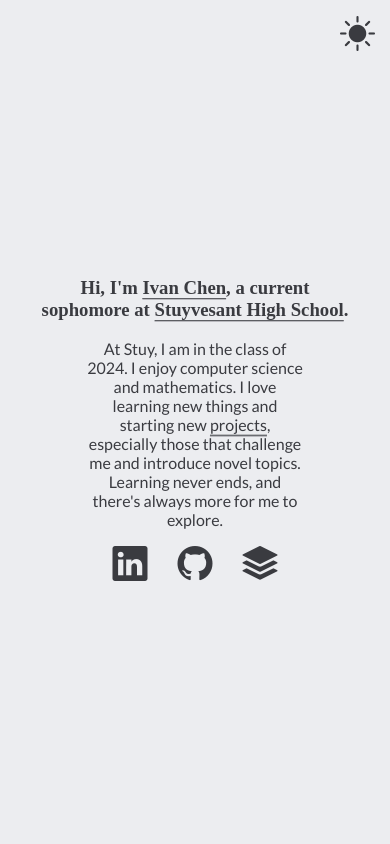
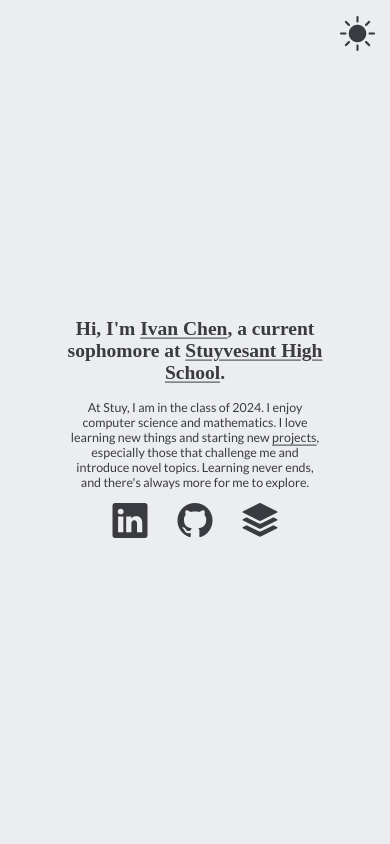
Before and after one commit to anivanchen/ivanchen.dev, a React (Create React App) app: page / in a window 390 px wide. Shown: the top 844 px of the page. Built offline with nearby package versions, Linux system fonts and the light colour scheme; a web font is replaced by a local one.

Commit message:
Made Text Size Responsive

```diff
--- a/src/App.css
+++ b/src/App.css
@@ -96,8 +96,6 @@ html, body {
 }
 .opening-wrapper {
     height: 100vh;
-    margin-left: 15%;
-    margin-right: 15%;
 }
 .opening-container {
     position: absolute;
@@ -108,8 +106,8 @@ html, body {
     text-align: center;
 }
 .text-container {
-    margin-left: 10%;
-    margin-right: 10%;
+    margin-left: 15%;
+    margin-right: 15%;
 }
 .text-container#gallery {
     padding: 10px;
@@ -131,7 +129,6 @@ html, body {
     margin-bottom: 30px;
 }
 .gallery-wrapper p {
-    font-family: 'Lato';
     padding-bottom: 12px;
     animation: fadein 200ms linear 0ms 1;
 }
@@ -170,21 +167,22 @@ a.tech-link {
 }
 button {
     background-color: transparent;
-    background-repeat:no-repeat;
+    background-repeat: no-repeat;
     border: none;
     cursor: pointer;
     overflow: hidden;
-    outline:none;
+    outline: none;
     padding: 0;
 }
 h1, h2, h3 {
     font-family: 'Headland One';
     animation: fadein 200ms linear 0ms 1;
 }
-.opening-wrapper p {
+p {
     font-family: 'Lato';
-    margin-left: 15%;
-    margin-right: 15%;
+    font-size: 18px;
+}
+.opening-wrapper {
     animation: fadein 200ms linear 0ms 1;
 }
 i {
@@ -199,14 +197,10 @@ a {
 i:hover {
     opacity: 0.75;
 }
-a.typewrite {
-    text-decoration: none;
-    font-size: 50px;
-}
 a.link {
     color: var(--color);
     text-decoration: underline;
-    text-underline-offset: 4px;
+    text-underline-offset: 3px;
     position: relative;
     background-size: 100% 200%;
     background-image: linear-gradient(to bottom, transparent 50%, var(--color) 50%);
@@ -280,11 +274,14 @@ a.dark:visited, i.dark:visited {
         margin-left: 5px;
         margin-right: 0px;
     }
-    #ring {
+    #ring, #dot {
         display: none;
     }
-    #dot {
-        display: none;
+    h2 {
+        font-size: 5vw;
+    }
+    p {
+        font-size: 3.2vw;
     }
     * {
         cursor: auto;
--- a/src/components/OpeningScreen.js
+++ b/src/components/OpeningScreen.js
@@ -8,7 +8,7 @@ function OpeningScreen() {
           <ThemeToggle />
           <div className="opening-container">
             <div className="text-container">
-              <h3>Hi, I'm <a className="link" href="https://github.com/anivanchen">Ivan Chen</a>, a current sophomore at <a className="link" href="https://stuy.enschool.org/">Stuyvesant High School</a>.</h3>
+              <h2>Hi, I'm <a className="link" href="https://github.com/anivanchen">Ivan Chen</a>, a current sophomore at <a className="link" href="https://stuy.enschool.org/">Stuyvesant High School</a>.</h2>
               <p>At Stuy, I am in the class of 2024. I enjoy computer science and mathematics. I love learning new things and starting new <a className="link" href="#gallery">projects</a>, especially those that challenge me and introduce novel topics. Learning never ends, and there's always more for me to explore.</p>
             </div>
             <a className="social-media-button dark" href="https://linkedin.com/in/ivan-chen-9b85481b6"><i class="bi bi-linkedin"></i></a>
```
